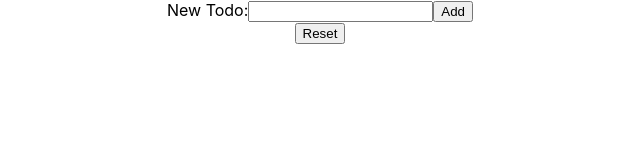
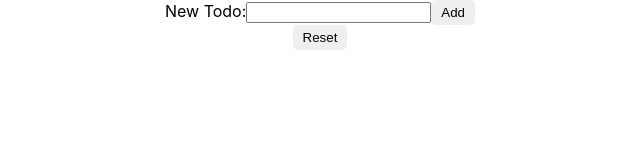
Before and after one commit to Aabhas-Renegade-Insurance-Tasks/Todo, a React (Create React App) app: page / in a window 1280 px wide. Shown: the top 160 px of the page, without its empty margins (320-960 px from the left). Built offline with nearby package versions, Linux system fonts and the light colour scheme.

Commit message:
feat: new button design #3

```diff
--- a/src/index.css
+++ b/src/index.css
@@ -1,13 +1,21 @@
 body {
   margin: 0;
-  font-family: -apple-system, BlinkMacSystemFont, 'Segoe UI', 'Roboto', 'Oxygen',
-    'Ubuntu', 'Cantarell', 'Fira Sans', 'Droid Sans', 'Helvetica Neue',
+  font-family: -apple-system, BlinkMacSystemFont, "Segoe UI", "Roboto", "Oxygen",
+    "Ubuntu", "Cantarell", "Fira Sans", "Droid Sans", "Helvetica Neue",
     sans-serif;
   -webkit-font-smoothing: antialiased;
   -moz-osx-font-smoothing: grayscale;
 }
 
 code {
-  font-family: source-code-pro, Menlo, Monaco, Consolas, 'Courier New',
+  font-family: source-code-pro, Menlo, Monaco, Consolas, "Courier New",
     monospace;
 }
+
+button {
+  padding: 5px 10px 5px 10px;
+  border: none;
+  outline: none;
+  border-radius: 5px;
+  cursor: pointer;
+}
```
